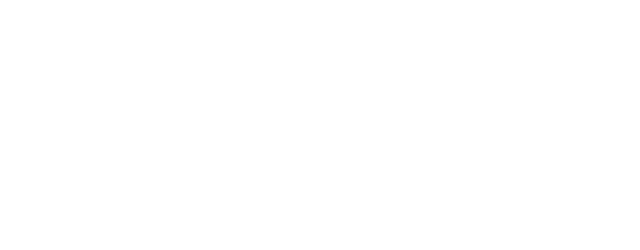
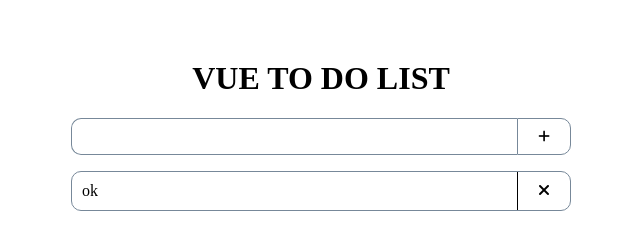
Before and after one commit to danielebd/vue-todolist, a plain HTML site: page index.html in a window 1280 px wide. Shown: the whole page, without its empty margins (319-959 px from the left). Drawn offline with nearby package versions, Linux system fonts and the light colour scheme.

Commit message:
creazione html base

```diff
--- a/css/style.css
+++ b/css/style.css
@@ -0,0 +1,73 @@
+body {
+    box-sizing: border-box;
+    margin: 0 auto;
+    padding: 0 auto;
+}
+
+h1 {
+    text-align: center;
+    margin-top: 3.75rem;
+}
+
+#app {
+    max-width: 31.25rem;
+    margin: 0 auto;
+}
+
+/* add thing to do */
+#add {
+    display: flex;
+    justify-content: space-between;
+    list-style-type: none;
+    padding: 0;
+}
+
+#inner-text, #button {
+    border: none;
+    background-color: white;
+}
+
+#inner-text {
+    flex-grow: 1;
+    border: solid .0625rem lightslategray;
+    border-right: none;
+    border-top-left-radius: 0.625rem;
+    border-bottom-left-radius: 0.625rem;
+}
+#button {
+    padding: 0.625rem 1.25rem;
+    border-left: 0.625rem;
+    border: solid .0625rem lightslategray;
+    border-top-right-radius: 0.625rem;
+    border-bottom-right-radius: 0.625rem;
+}
+
+/* add thing to do */
+/* to do list */
+ul {
+    border-radius: 0.625rem;
+    border: solid .0625rem lightslategray;
+    list-style-type: none;
+    padding: 0;
+}
+
+li {
+    display: flex;
+    justify-content: space-between;
+}
+
+
+
+.text {
+    flex-grow: 1;
+    padding: 0.625rem;
+
+}
+
+.icon {
+    border-left: solid 0.0625rem;
+    padding: 0.625rem 1.25rem;
+    text-align: center;
+}
+
+/* to do list */
--- a/index.html
+++ b/index.html
@@ -7,9 +7,29 @@
     <title>Document</title>
     <!-- my css -->
     <link rel="stylesheet" href="css/style.css">
+    <link rel="stylesheet" href="https://cdnjs.cloudflare.com/ajax/libs/font-awesome/6.3.0/css/all.min.css" integrity="sha512-SzlrxWUlpfuzQ+pcUCosxcglQRNAq/DZjVsC0lE40xsADsfeQoEypE+enwcOiGjk/bSuGGKHEyjSoQ1zVisanQ==" crossorigin="anonymous" referrerpolicy="no-referrer" />
 </head>
 <body>
+    <div id="app">
+        <header>
+            <h1>VUE TO DO LIST</h1>
+        </header>
+        <main>
+            <div>
+                <div id="add">
+                    <input type="text" id="inner-text">
+                    <button id="button"><i class="fa-solid fa-plus"></i></button>
+                </div>
+                <ul>
+                    <li>
+                        <div class="text">ok</div>
+                        <i class="fa-solid fa-xmark icon"></i>
+                    </li>
 
+                </ul>
+            </div>
+        </main>
+    </div>
 
     <!-- ve js -->
     <script src="https://unpkg.com/vue@3/dist/vue.global.js"></script>
```
Also changed, not shown: 1 other file.
